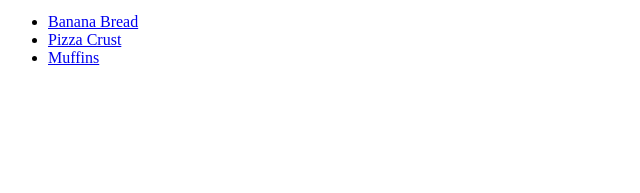
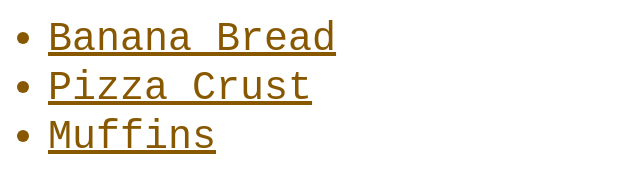
Before and after one commit to msawwan3/odin-recipes-css-styled, a plain HTML site: page index.html in a window 1280 px wide. Shown: the part 101-294 px from the top of the page, without its empty margins (0-640 px from the left). Drawn offline with Linux system fonts and the light colour scheme.

Commit message:
style recipes list

```diff
--- a/index.html
+++ b/index.html
@@ -3,14 +3,15 @@
   <head>
     <meta charset="UTF-8">
     <title>Odin Recipes</title>
+    <link rel="stylesheet" href="styles.css">
   </head>
   <body>
     <h1>Easy and tasty baking recipes</h1>
     <img src="./images/bakery-oven" width="600" alt="picture of bread baking in an oven">
     <ul>
-      <li> <a href="recipes/banana-bread.html">Banana Bread</a> </li>
-      <li> <a href="recipes/pizza-crust.html">Pizza Crust</a> </li>
-      <li> <a href="recipes/muffins.html">Muffins</a> </li>
+      <li class="list-recipes-bullet"> <a class="list-recipes" href="recipes/banana-bread.html">Banana Bread</a> </li>
+      <li class="list-recipes-bullet"> <a class="list-recipes" href="recipes/pizza-crust.html">Pizza Crust</a> </li>
+      <li class="list-recipes-bullet"> <a class="list-recipes" href="recipes/muffins.html">Muffins</a> </li>
     </ul>
   </body>
 </html>
--- /dev/null
+++ b/styles.css
@@ -0,0 +1,9 @@
+.list-recipes {
+    color: rgb(136, 88, 0);
+    font-family:'Courier New', Courier, monospace;
+    font-size: 40px;
+}
+.list-recipes-bullet {
+    color: rgb(136, 88, 0);
+    font-size: 40px;
+}
```
